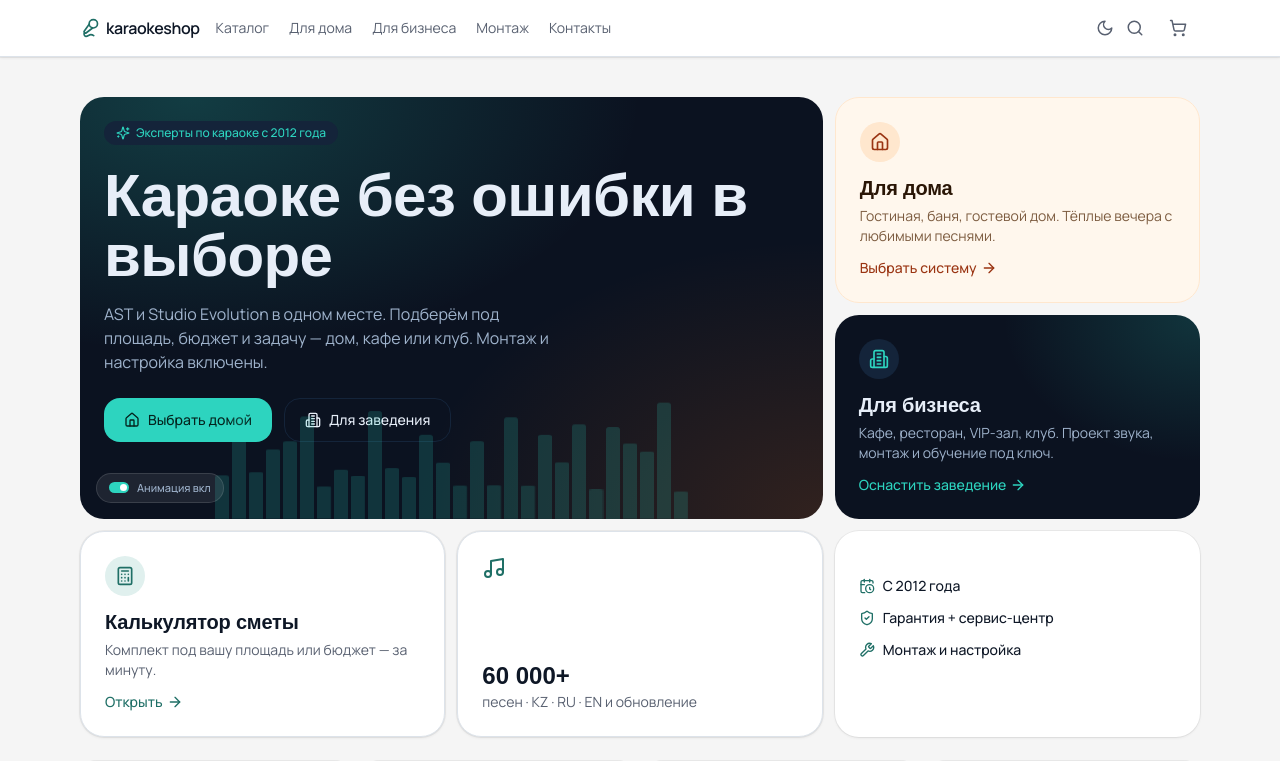
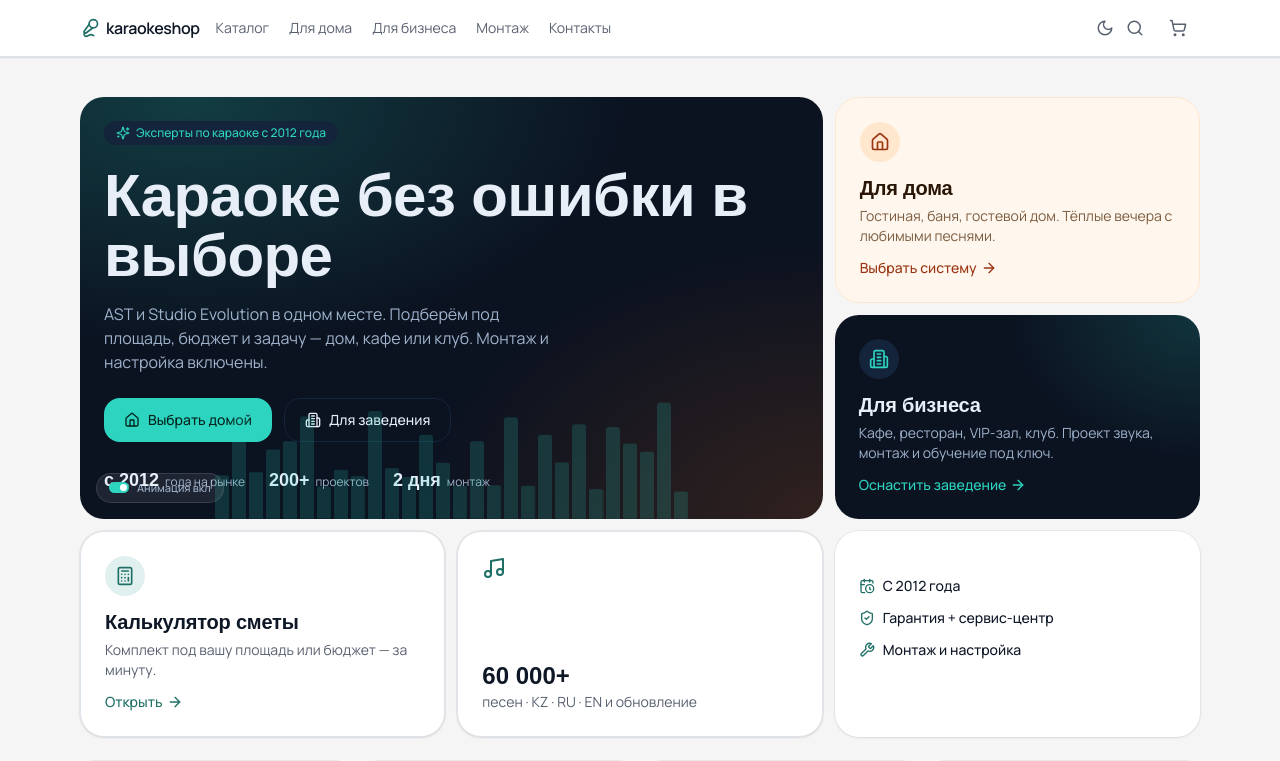
Before and after one commit to airginggger-collab/Karaokeshop, a Next.js app in the folder apps/web/: page / in a window 1280 px wide. Shown: the top 761 px of the page. Built offline with nearby package versions, Linux system fonts and the light colour scheme; a web font is replaced by a local one.

Commit message:
feat(hero): 3 цифры под CTA (с 2012 · 200+ проектов · 2 дня монтаж)

```diff
--- a/apps/web/src/app/page.tsx
+++ b/apps/web/src/app/page.tsx
@@ -72,6 +72,19 @@ export default function HomePage() {
             >
               <Building2 className="h-4 w-4" /> Для заведения
             </Link>
+          </div>
+
+          <div className="mt-6 flex flex-wrap gap-x-6 gap-y-2">
+            {[
+              { value: "с 2012", label: "года на рынке" },
+              { value: "200+", label: "проектов" },
+              { value: "2 дня", label: "монтаж" },
+            ].map((s) => (
+              <div key={s.value} className="flex items-baseline gap-1.5">
+                <span className="font-display text-lg font-bold" style={{ color: "var(--night-fg)" }}>{s.value}</span>
+                <span className="text-xs" style={{ color: "var(--night-muted)" }}>{s.label}</span>
+              </div>
+            ))}
           </div>
 
           <HeroWave />
```
Also changed, not shown: 1 other file (tests, documents, lock files or other folders).
